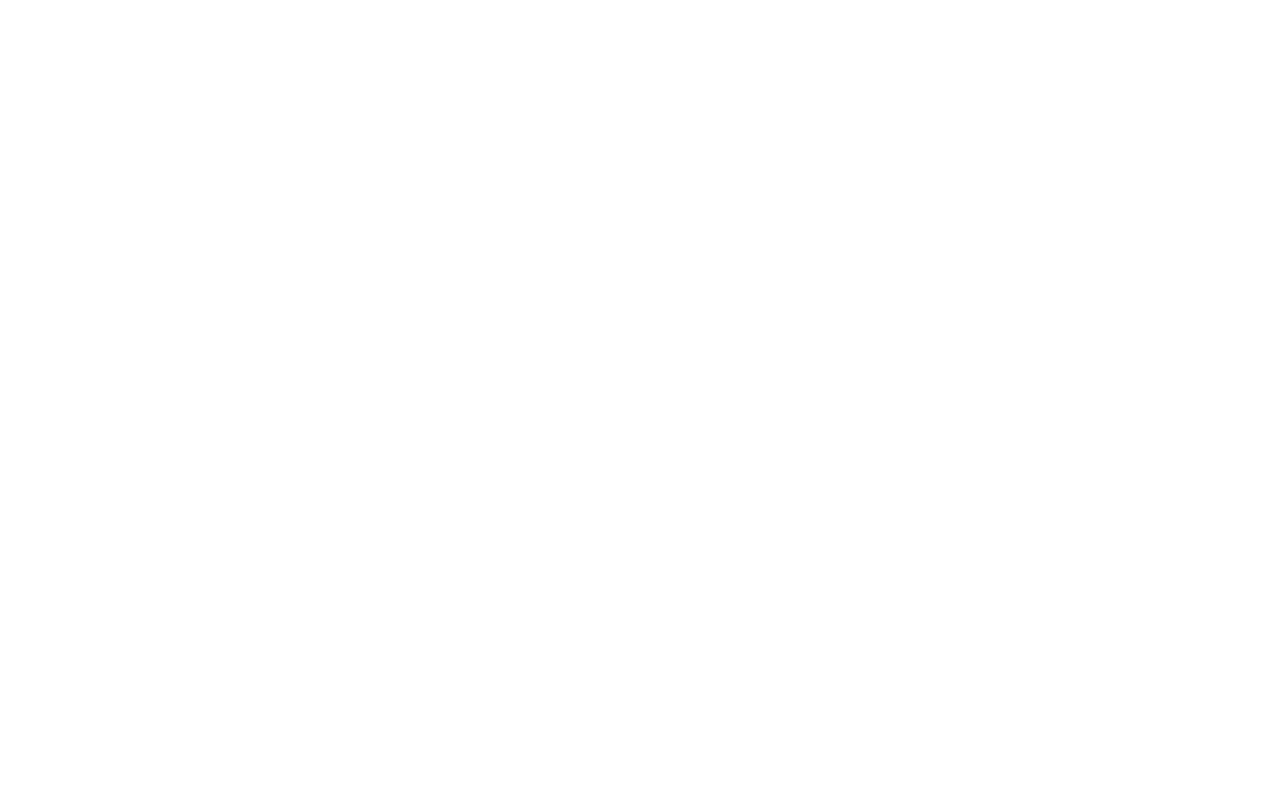
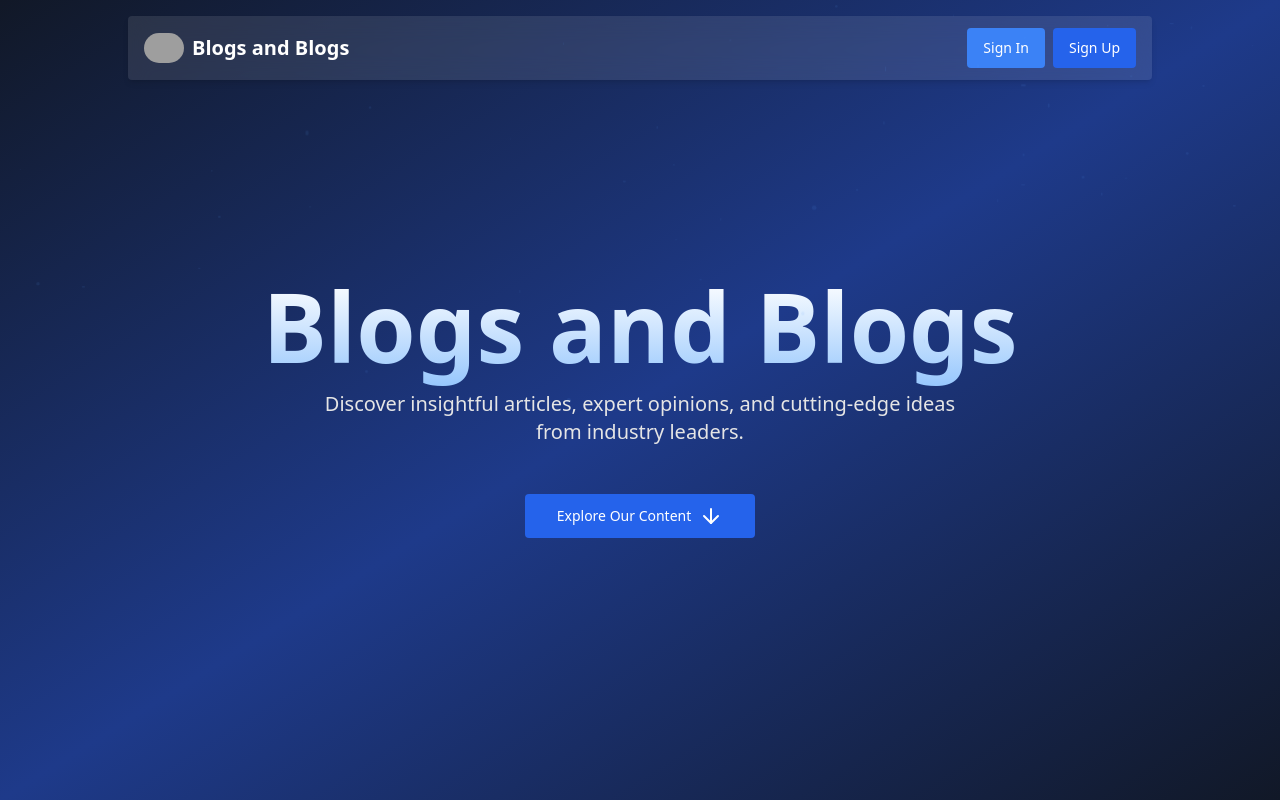
Before and after one commit to amartripathi0/blogging-site, a React (Vite) app in the folder frontend/: page / in a window 1280 px wide. Before the commit this address had no page. Built offline with nearby package versions, Linux system fonts and the light colour scheme; grey boxes are pictures that could not be loaded.

Commit message:
add landing page

```diff
--- a/frontend/src/App.tsx
+++ b/frontend/src/App.tsx
@@ -1,19 +1,33 @@
-import { BrowserRouter, Route, Routes } from "react-router-dom";
+import { BrowserRouter, Outlet, Route, Routes } from "react-router-dom";
 import "./App.css";
 import Signin from "./pages/signin";
 import Signup from "./pages/signup";
 import BlogsPage from "./pages/blogs";
+import LandingPage from "./pages/landing-page";
+import Navbar from "./components/navbar";
 
 function App() {
   return (
     <BrowserRouter>
       <Routes>
-        <Route path="/signin" element={<Signin />} />
-        <Route path="/signup" element={<Signup />} />
-        <Route path="/blogs" element={<BlogsPage />} />
+        <Route path="/" element={<Layout />}>
+          <Route path = '/' element={<LandingPage />} />
+          <Route path="/signin" element={<Signin />} />
+          <Route path="/signup" element={<Signup />} />
+          <Route path="/blogs" element={<BlogsPage />} />
+        </Route>
       </Routes>
     </BrowserRouter>
   );
 }
 
 export default App;
+
+function Layout() {
+  return (
+    <>
+      <Navbar />
+      <Outlet />
+    </>
+  );
+}
--- /dev/null
+++ b/frontend/src/pages/landing-page.tsx
@@ -0,0 +1,74 @@
+import { useState, useEffect } from "react";
+import { motion } from "framer-motion";
+import { ArrowDown, ArrowRight } from "lucide-react";
+import { Button } from "@/components/ui/button";
+
+export default function LandingPage() {
+
+
+  return (
+    <div className="min-h-screen bg-gradient-to-br from-gray-900 via-blue-900 to-gray-900 text-white pt-10">
+      <main
+        className="container mx-auto px-4 flex flex-col justify-center items-center text-center "
+        style={{ minHeight: "calc(100vh - 64px)" }}
+      >
+        <motion.h1
+          className="text-4xl md:text-8xl font-bold bg-gradient-to-b from-white to-blue-300 bg-clip-text text-transparent pb-4"
+          initial={{ opacity: 0, y: -50 }}
+          animate={{ opacity: 1, y: 0 }}
+          transition={{ duration: 0.8, ease: "easeOut" }}
+        >
+          Blogs and Blogs
+        </motion.h1>
+        <motion.p
+          className="text-xl md:text-xl mb-12 max-w-2xl text-neutral-200 font-light"
+          initial={{ opacity: 0 }}
+          animate={{ opacity: 1 }}
+          transition={{ delay: 1, duration: 1 }}
+        >
+          Discover insightful articles, expert opinions, and cutting-edge ideas
+          from industry leaders.
+        </motion.p>
+        <motion.div
+          initial={{ opacity: 0, y: 50 }}
+          animate={{ opacity: 1, y: 0 }}
+          transition={{ delay: 2, duration: 0.8 }}
+        >
+          <a href="/blogs">
+            <Button
+              size="lg"
+              className="bg-blue-600 text-white hover:bg-blue-700 rounded"
+            >
+              Explore Our Content <ArrowDown className="ml-2" />
+            </Button>
+          </a>
+        </motion.div>
+      </main>
+      <div className="absolute inset-0 overflow-hidden pointer-events-none">
+        {[...Array(50)].map((_, i) => (
+          <motion.div
+            key={i}
+            className="absolute bg-blue-400 rounded-full opacity-10"
+            initial={{
+              x: Math.random() * window.innerWidth,
+              y: Math.random() * window.innerHeight,
+              scale: Math.random() * 0.5 + 0.5,
+            }}
+            animate={{
+              y: [null, Math.random() * -100],
+            }}
+            transition={{
+              duration: Math.random() * 10 + 10,
+              repeat: Infinity,
+              repeatType: "reverse",
+            }}
+            style={{
+              width: `${Math.random() * 4 + 1}px`,
+              height: `${Math.random() * 4 + 1}px`,
+            }}
+          />
+        ))}
+      </div>
+    </div>
+  );
+}
```
